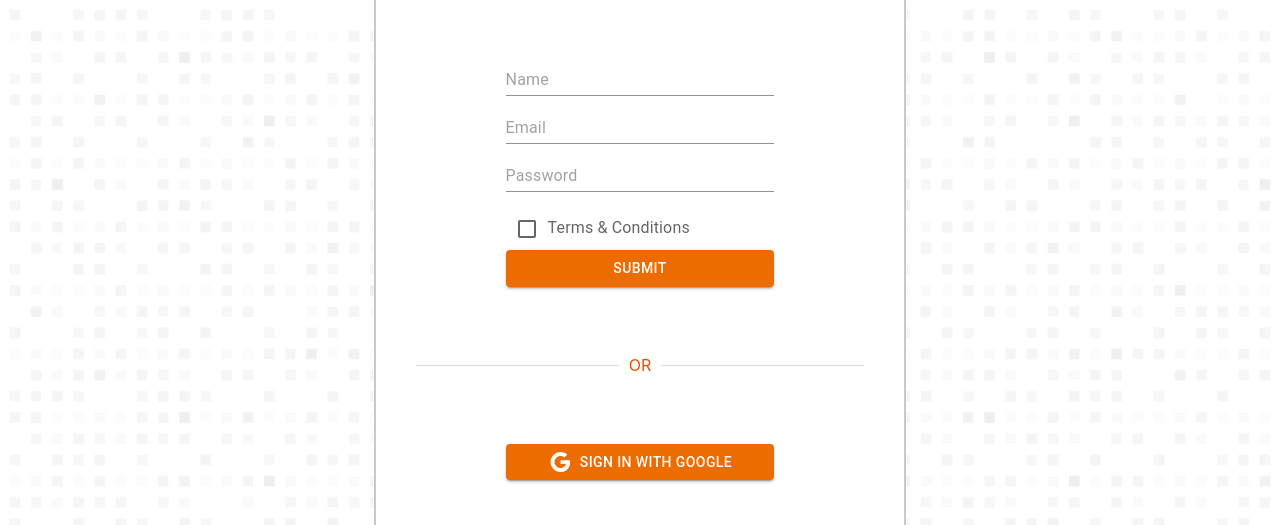
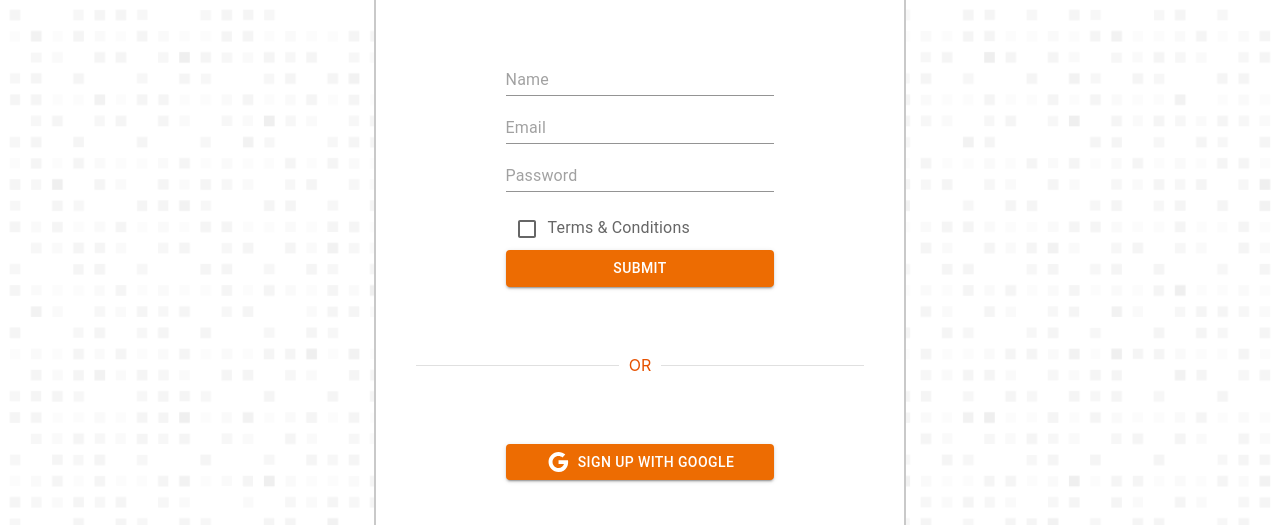
Before and after one commit to AubisDev/Araney-ecommerce, a React (Vite) app: page /register in a window 1280 px wide. Shown: the part 179-704 px from the top of the page. Built offline with nearby package versions, Linux system fonts and the light colour scheme; no server answers.

Commit message:
register page refactoring

```diff
--- a/src/pages/Public/Register.tsx
+++ /dev/null
@@ -1,98 +0,0 @@
-import { Box, Divider, Button, Typography, Checkbox } from "@mui/material"
-import { Formik, Form } from "formik"
-import { TextInput } from "../../components";
-import GoogleIcon from '@mui/icons-material/Google';
-import { CheckboxInput } from './Home/components/CheckboxInput';
-import { useDispatch } from "react-redux";
-import { useNavigate } from "react-router-dom";
-import { googleSignIn, handleUserRegistration } from "../../firebase/userAuth";
-import { registerValidationSchema } from "../../models/validationSchemas";
-
-
-
-
-export const Register = () => {
-  const dispatch = useDispatch();
-  const navigate = useNavigate();
-
-  const handleGoogleSignIn = () => {
-    googleSignIn({ dispatch, navigate });
-  }
-
-
-  return (
-    <Box sx={{ width: '100vw', height:"85vh", color:'warning.dark', mt:8, position:'relative'}}>
-      <Box sx={{ width: '35%', height:"auto", display:'flex', flexDirection:'column', margin:'auto', border:'2px solid rgba(148,148,148,.50)', p:5, borderRadius: 10, backgroundColor: 'white'}} className="centerElementLogin">
-        <Typography variant='h4' align='center' component='h3'>
-            Welcome to Araney
-        </Typography>
-        <Typography variant='subtitle1' align='center' component='p' sx={{ pb:2, color:"#7a7582"}} >
-            Already have an account?
-            <Button size="medium" color='info' sx={{ ml:1}}>Sign in</Button>
-        </Typography>
-        <Box sx={{
-          width: '60%',
-          margin:'auto',
-        }}>
-          <Formik
-            initialValues={{
-              username:'',
-              email:'',
-              password:'',
-              terms: false
-            }}
-            onSubmit={({ email, password, username}) => {
-              handleUserRegistration({ dispatch ,email, password, username, navigate});
-            }}
-            validationSchema = { registerValidationSchema }
-          >
-            <Form>
-              <TextInput
-                label='Name'
-                name='username'
-                placeholder="Name"
-              />
-
-              <TextInput
-                label="Email"
-                name='email'
-                placeholder="Email"
-              />
-
-              <TextInput
-                label="Password"
-                name='password'
-                type='password'
-                placeholder="Password"
-              />
-
-              <CheckboxInput
-                label='Terms & Conditions'
-                name='terms'
-              />
-
-              <Button color='warning' variant="contained" fullWidth type="submit" >
-                Submit
-              </Button>
-
-            </Form>
-          </Formik>
-        </Box>
-        <Divider sx={{ py:3,}}>OR</Divider>
-
-        <Button
-          variant="contained"
-          color='warning'
-          sx={{ width:'60%', margin:"auto"}}
-          onClick={handleGoogleSignIn }
-          >
-          <GoogleIcon color='inherit' sx={{pr:1 }} /> Sign in with google
-        </Button>
-
-
-      </Box>
-    </Box>
-
-  )
-}
-export default Register
--- /dev/null
+++ b/src/pages/Public/Register/Register.tsx
@@ -0,0 +1,17 @@
+import { Box, Divider } from "@mui/material"
+import {RegisterForm, RegisterFormTopMessages, GoogleSignUpButton} from "./components";
+
+export const Register = () => {
+  return (
+    <Box sx={{ width: '100vw', height:"85vh", color:'warning.dark', mt:8, position:'relative'}}>
+      <Box sx={{ width: '35%', height:"auto", display:'flex', flexDirection:'column', margin:'auto', border:'2px solid rgba(148,148,148,.50)', p:5, borderRadius: 10, backgroundColor: 'white'}} className="centerElementLogin">
+        <RegisterFormTopMessages/>
+        <RegisterForm/>
+        <Divider sx={{ py:3,}}>OR</Divider>
+        <GoogleSignUpButton/>
+      </Box>
+    </Box>
+
+  )
+}
+export default Register
--- /dev/null
+++ b/src/pages/Public/Register/components/GoogleSignUpButton.tsx
@@ -0,0 +1,27 @@
+import { Button } from "@mui/material";
+import GoogleIcon from '@mui/icons-material/Google';
+import { googleSignIn } from "../../../../firebase/userAuth";
+import { useDispatch } from "react-redux";
+import { useNavigate } from "react-router-dom";
+
+export const GoogleSignUpButton = () => {
+  const dispatch = useDispatch();
+  const navigate = useNavigate();
+
+  const handleGoogleSignUp = () => {
+    googleSignIn({ dispatch, navigate });
+  }
+
+  return (
+    <Button
+        variant="contained"
+        color='warning'
+        sx={{ width:'60%', margin:"auto"}}
+        onClick={handleGoogleSignUp }
+        >
+        <GoogleIcon color='inherit' sx={{pr:1 }} /> Sign up with google
+    </Button>
+  )
+}
+
+export default GoogleSignUpButton;
--- /dev/null
+++ b/src/pages/Public/Register/components/RegisterForm.tsx
@@ -0,0 +1,66 @@
+import { Box, Button } from "@mui/material";
+import { Formik, Form } from "formik";
+import { useDispatch } from "react-redux";
+import { useNavigate } from "react-router-dom";
+import { TextInput } from "../../../../components";
+import { handleUserRegistration } from "../../../../firebase";
+import { registerValidationSchema } from "../../../../models";
+import { CheckboxInput } from "../../Home/components";
+
+
+const RegisterForm = () => {
+    const dispatch = useDispatch();
+    const navigate = useNavigate();
+
+    return (
+        <Box sx={{
+            width: '60%',
+            margin:'auto',
+          }}>
+            <Formik
+              initialValues={{
+                username:'',
+                email:'',
+                password:'',
+                terms: false
+              }}
+              onSubmit={({ email, password, username}) => {
+                handleUserRegistration({ dispatch ,email, password, username, navigate});
+              }}
+              validationSchema = { registerValidationSchema }
+            >
+              <Form>
+                <TextInput
+                  label='Name'
+                  name='username'
+                  placeholder="Name"
+                />
+
+                <TextInput
+                  label="Email"
+                  name='email'
+                  placeholder="Email"
+                />
+
+                <TextInput
+                  label="Password"
+                  name='password'
+                  type='password'
+                  placeholder="Password"
+                />
+
+                <CheckboxInput
+                  label='Terms & Conditions'
+                  name='terms'
+                />
+
+                <Button color='warning' variant="contained" fullWidth type="submit" >
+                  Submit
+                </Button>
+
+              </Form>
+            </Formik>
+         </Box>
+    )
+}
+export default RegisterForm
--- /dev/null
+++ b/src/pages/Public/Register/components/RegisterFormTopMessages.tsx
@@ -0,0 +1,30 @@
+import { Typography, Button } from "@mui/material"
+import { useNavigate } from "react-router-dom";
+
+const RegisterFormTopMessages = () => {
+
+    const navigate = useNavigate();
+    const sendUserToLoginpage = () => {
+        navigate('/login')
+    }
+
+    return (
+       <>
+            <Typography variant='h4' align='center' component='h3'>
+                Welcome to Araney
+            </Typography>
+            <Typography variant='subtitle1' align='center' component='p' sx={{ pb:2, color:"#7a7582"}} >
+                Already have an account?
+                <Button
+                size="medium"
+                color='info'
+                sx={{ ml:1}}
+                onClick={ sendUserToLoginpage }
+                >
+                    Sign in
+                </Button>
+            </Typography>
+       </>
+    )
+}
+export default RegisterFormTopMessages
--- /dev/null
+++ b/src/pages/Public/Register/components/index.ts
@@ -0,0 +1,3 @@
+export { default as GoogleSignUpButton } from './GoogleSignUpButton';
+export { default as RegisterForm } from './RegisterForm';
+export { default as RegisterFormTopMessages } from './RegisterFormTopMessages';
--- a/src/pages/Public/index.ts
+++ b/src/pages/Public/index.ts
@@ -3,5 +3,5 @@ export { default as Home } from './Home/Home';
 export * from './Home/components';
 export * from './Home/data/categories.data';
 export { default as Login } from './Login/Login';
-export { default as Register } from './Register';
+export { default as Register } from './Register/Register';
 export * from './index';
--- a/src/routes/Navigation.tsx
+++ b/src/routes/Navigation.tsx
@@ -9,7 +9,7 @@ const About= lazy( () => import('../pages/Public/About/About'));
 const Product= lazy( () => import('../pages/Public/Product'));
 const Login = lazy(() => import('../pages/Public/Login/Login'));
 const Inventory = lazy(() => import('../pages/Public/Inventory/Inventory'));
-const Register = lazy(() => import('../pages/Public/Register'));
+const Register = lazy(() => import('../pages/Public/Register/Register'));
 const Checkout = lazy( () => import('../pages/Private/Checkout'));
 const Home = lazy(() => import('../pages/Public/Home/Home'));
 
```
